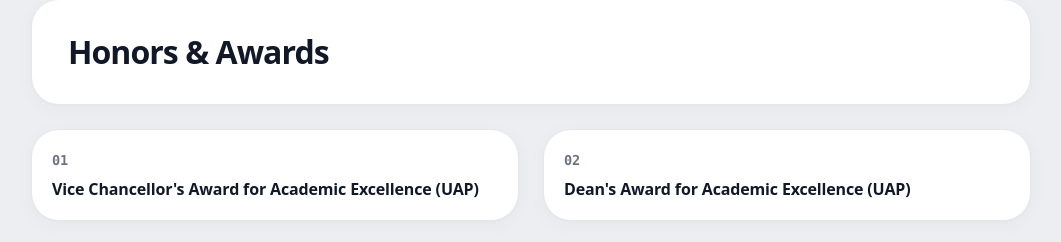
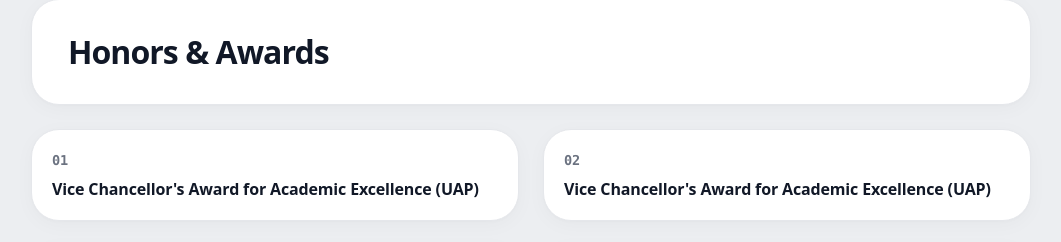
Before and after one commit to S0hanbd/Portfolio, a plain HTML site: page index.html in a window 1280 px wide. Shown: the part 3698-3940 px from the top of the page, without its empty margins (109-1170 px from the left). Drawn offline with Linux system fonts and the light colour scheme.

Commit message:
Update Academic Excellence Award to Vice Chancellor's Award for both entries

```diff
--- a/index.html
+++ b/index.html
@@ -430,7 +430,7 @@
               <div class="award-meta-row">
                 <span class="award-index">02</span>
               </div>
-              <h3 class="award-name">Dean's Award for Academic Excellence (UAP)</h3>
+              <h3 class="award-name">Vice Chancellor's Award for Academic Excellence (UAP)</h3>
             </div>
           </article>
 
```
